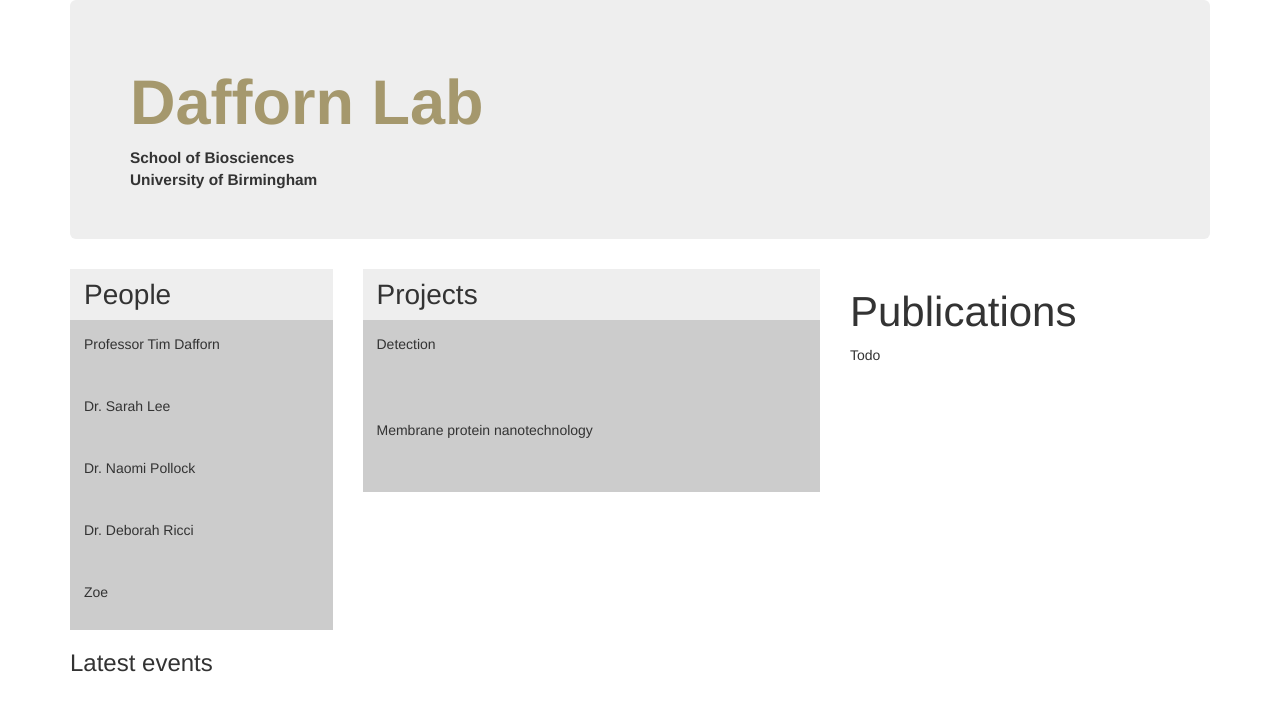
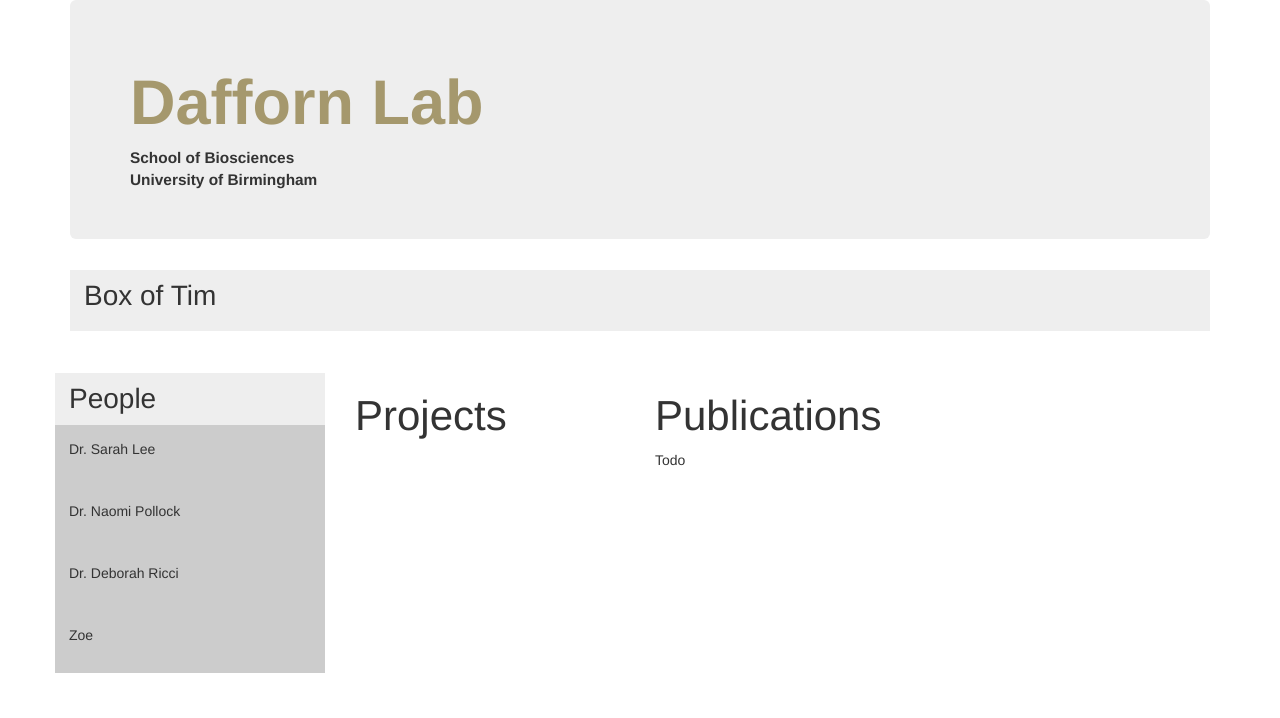
Before and after one commit to mortenalbring/DaffornLab, a plain HTML site: page index.html in a window 1280 px wide. Drawn offline with nearby package versions, Linux system fonts and the light colour scheme.

Commit message:
Added basic structure

```diff
--- a/index.html
+++ b/index.html
@@ -42,7 +42,7 @@
         }
 
         .content-box {
-
+         margin-bottom:3em;
         }
 
         .content-box .person-box {
@@ -61,6 +61,10 @@
             padding-right:0.5em;
             padding-top:0.2em;
             padding-bottom:0.2em;
+        }
+
+        .content-box-tim {
+            padding-bottom:2em;
         }
 
     </style>
@@ -84,17 +88,40 @@
         </div>
 
         <div class="row">
+
+            <div class="col-md-12">
+
+
+            </div>
+
+        </div>
+        <div class="row">
+            <div class="col-md-12">
+
+                <div class="content-box">
+                    <div class="content-box-title content-box-tim">
+                        Box of Tim
+
+
+
+                        <p></p>
+
+                    </div>
+
+
+            </div>
+                </div>
+
+            <div class="row">
+
                 <div class="col-md-3">
-
                     <div class="content-box">
                         <div class="content-box-title">
                             People
                         </div>
 
 
-                    <div class="person-box">
-                        Professor Tim Dafforn
-                    </div>
+
 
                         <div class="person-box">
                             Dr. Sarah Lee
@@ -115,51 +142,23 @@
 
                     </div>
 
-            </div>
-            <div class="col-md-5">
 
-                <div class="content-box">
-                    <div class="content-box-title">
-                        Projects
                 </div>
 
-                    <div class="project-box">
-                        <p>
-                            Detection
-                        </p>
+                <div class="col-md-3">
+                    <h2>
+                        Projects
+                    </h2>
                 </div>
 
-                    <div class="project-box">
-                        <p>
-                            Membrane protein nanotechnology
-                        </p>
-                    </div>
-
-                </div>
-            </div>
                 <div class="col-md-4">
-
-
                     <h2>Publications</h2>
 
                     <p>
                         Todo
                     </p>
-            </div>
-        </div>
-
-        <div class="row">
-            <div class="col-md-12">
-
-
-
-                <h3>
-                    Latest events
-                </h3>
-            </div>
 
                 </div>
-
 
          </div>
 
```
Also changed, not shown: 1 other file. Lines whose indentation alone changed are shown as unchanged.
